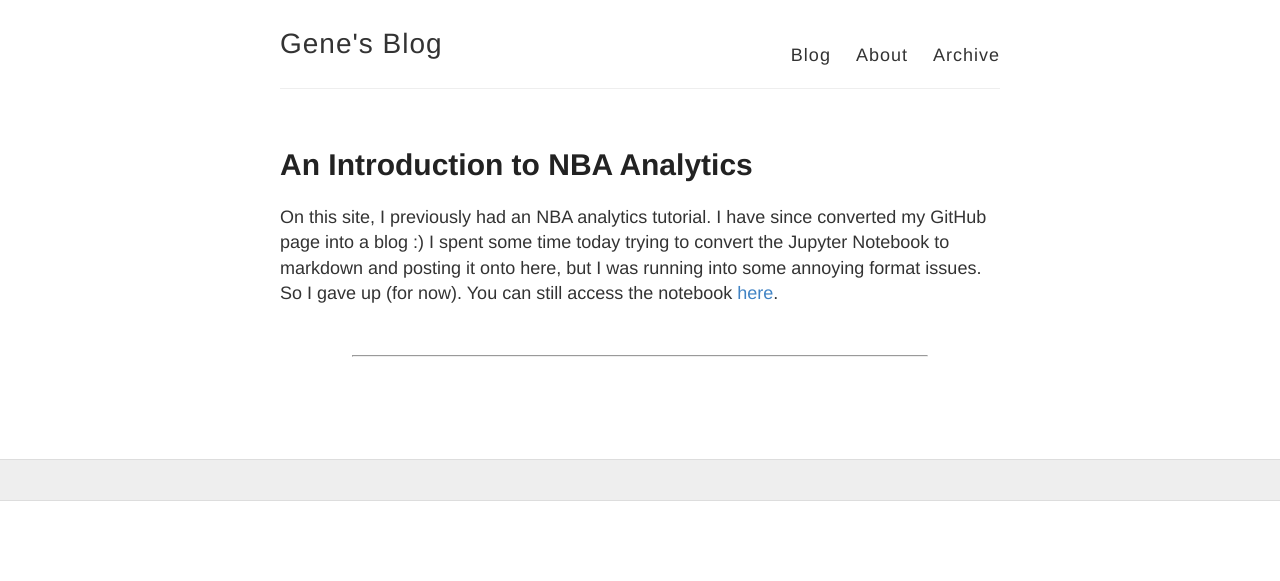
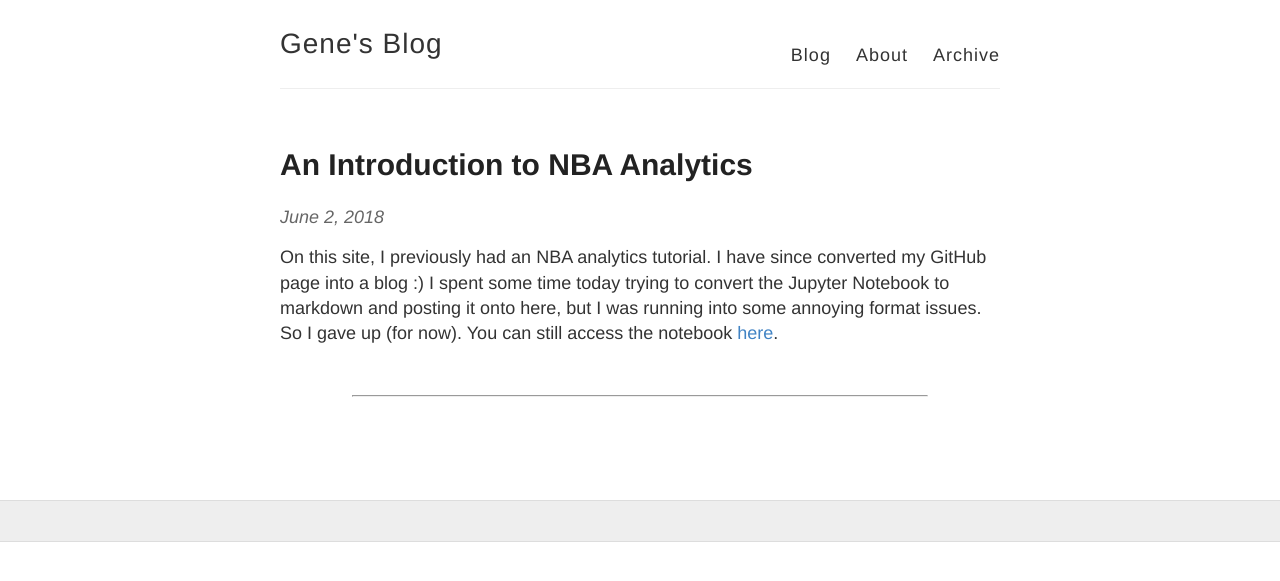
Before and after one commit to houcharlie/GXLI97.github.io, a Jekyll site: the page built from index.html, in a window 1280 px wide. Shown: the top 581 px of the page. Built offline with Jekyll 4.4.1, drawn with Linux system fonts in a browser that asks for light colours.

Commit message:
Update index.html

```diff
--- a/index.html
+++ b/index.html
@@ -7,8 +7,9 @@
     <article class="post">
 
       <h1><a href="{{ site.baseurl }}{{ post.url }}">{{ post.title }}</a></h1>
+
       <div class="date">
-      {{ page.date | date: "%B %e, %Y" }}
+      {{ post.date | date: "%B %e, %Y" }}
       </div>
 
       <div class="entry">
```
